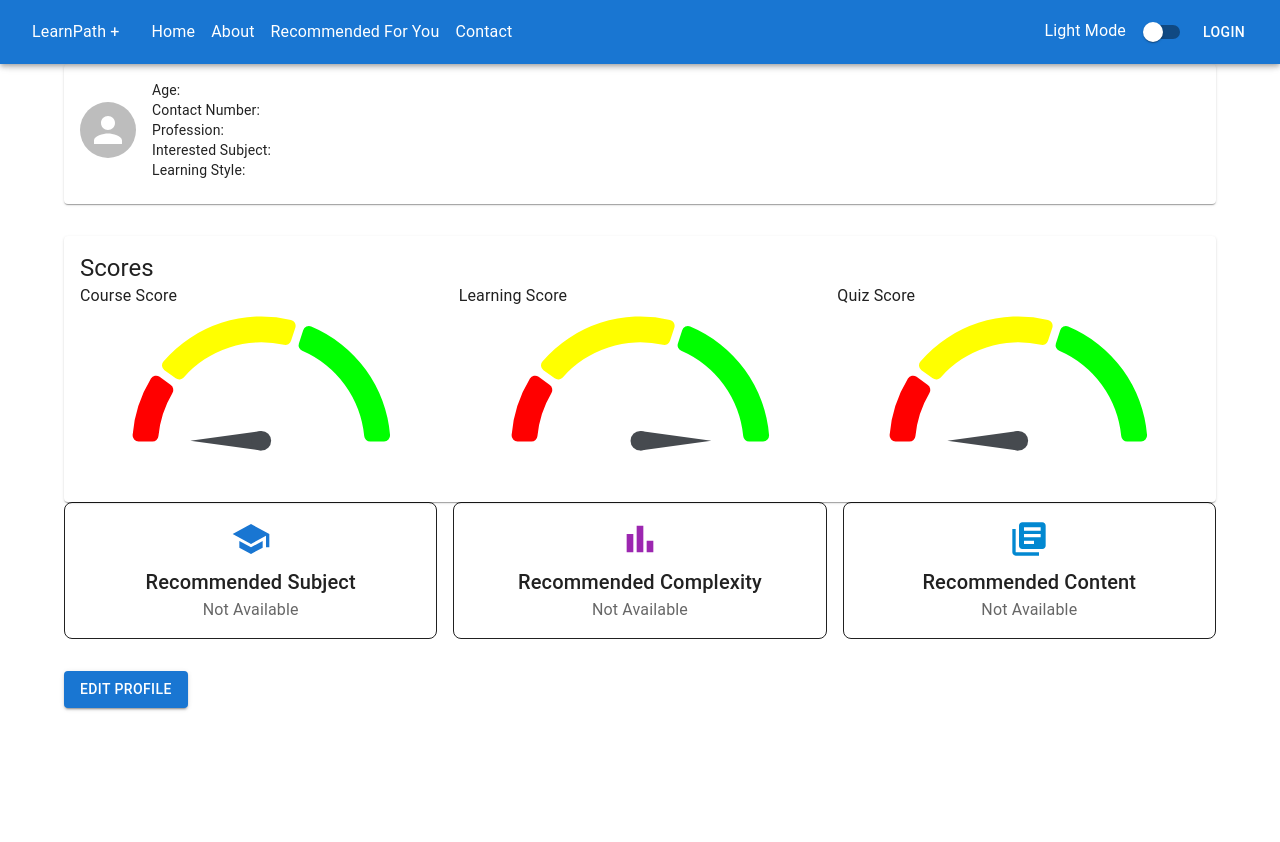
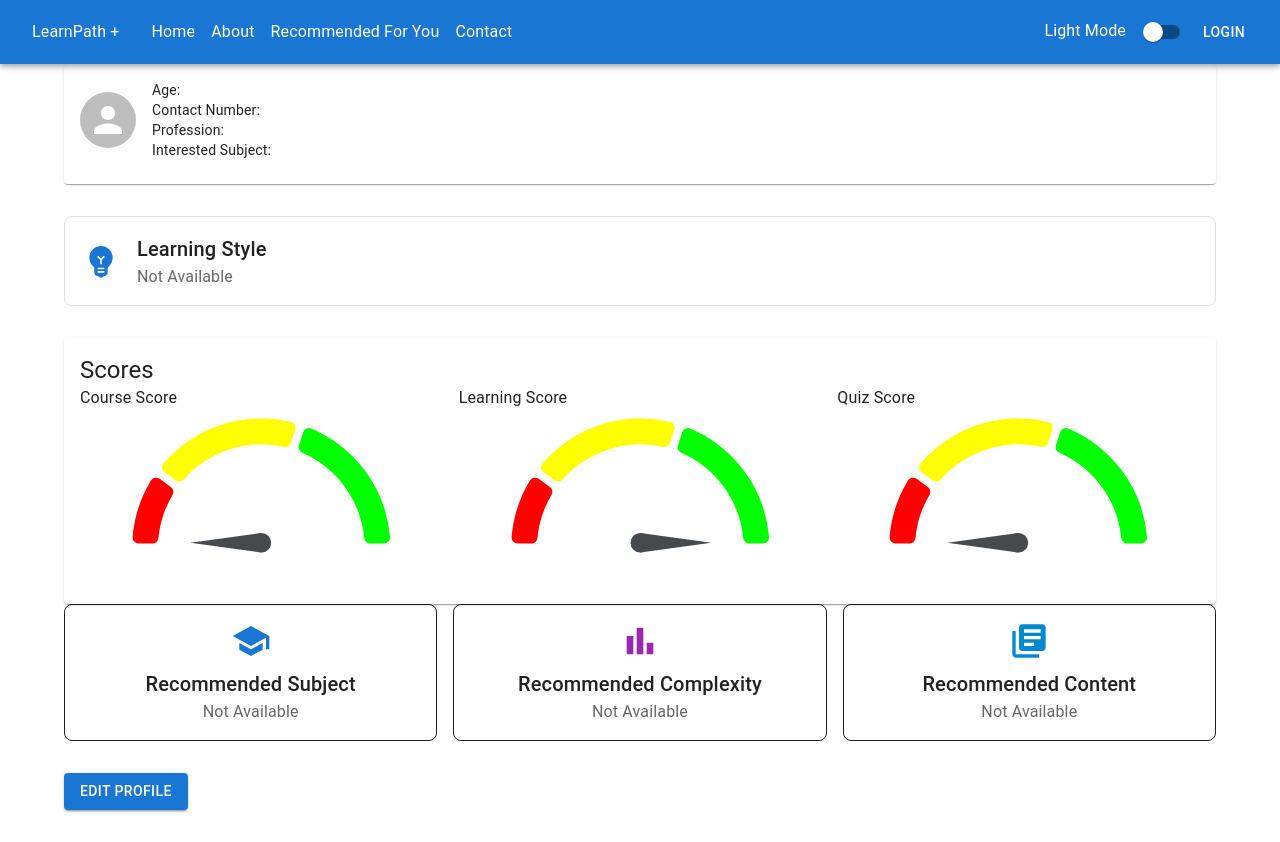
Before and after one commit to kishan20-00/EduQuest, a React (Create React App) app in the folder frontend/: page /profile in a window 1280 px wide. Before the commit the page ends 800 px from the top, so only its background shows below. Built offline with nearby package versions, Linux system fonts and the light colour scheme.

Commit message:
Updated Backend

```diff
--- a/frontend/src/components/Profile.js
+++ b/frontend/src/components/Profile.js
@@ -2,7 +2,7 @@ import React, { useState, useEffect } from 'react';
 import { Box, Typography, Container, Grid, Card, CardContent, Avatar, TextField, Button, Select, MenuItem } from '@mui/material';
 import axios from 'axios';
 import GaugeChart from 'react-gauge-chart';
-import { School, BarChart, LibraryBooks } from '@mui/icons-material'; // Icons for recommendation sections
+import { School, BarChart, LibraryBooks, EmojiObjects } from '@mui/icons-material'; // Icons for recommendation sections
 
 const ProfilePage = () => {
   const [userDetails, setUserDetails] = useState({
@@ -200,11 +200,18 @@ const ProfilePage = () => {
                 <Typography variant="body2">Contact Number: {userDetails.contactNumber}</Typography>
                 <Typography variant="body2">Profession: {userDetails.profession}</Typography>
                 <Typography variant="body2">Interested Subject: {userDetails.interestedSubject}</Typography>
-                <Typography variant="body2">Learning Style: {userDetails.learningStyle}</Typography>
               </Grid>
             </Grid>
           </CardContent>
         </Card>
+
+        <Box sx={{ display: 'flex', alignItems: 'center', mb: 4, padding: 2, border: '1px solid', borderRadius: 2, borderColor: 'grey.300' }}>
+          <EmojiObjects sx={{ fontSize: 40, color: 'primary.main', mr: 2 }} />
+          <Box>
+            <Typography variant="h6">Learning Style</Typography>
+            <Typography color="textSecondary">{userDetails.learningStyle || 'Not Available'}</Typography>
+          </Box>
+        </Box>
 
         {/* User Metrics */}
         <Grid container spacing={4}>
```
Also changed, not shown: 1 other file (tests, documents, lock files or other folders).
